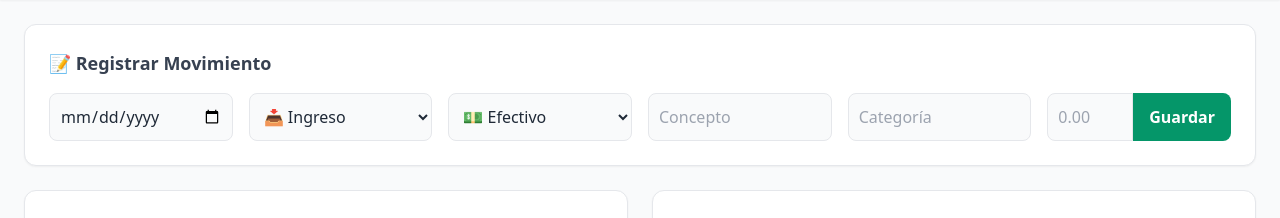
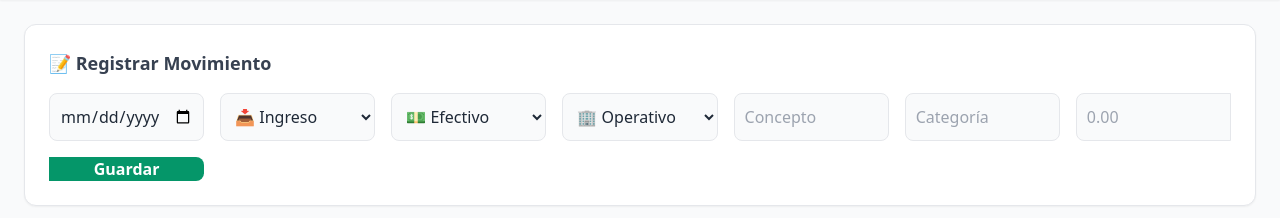
Before and after one commit to xlink1729-cloud/Caja-clinica, a FastAPI app: page / in a window 1280 px wide. Shown: the part 81-299 px from the top of the page. Run offline with FastAPI, Linux system fonts and the light colour scheme; the visitor is signed in with stand-in values (Sample User, id 1); data that the repository does not hold is empty; some libraries are stand-ins or nearby versions.

Commit message:
Update control_caja.html

```diff
--- a/templates/control_caja.html
+++ b/templates/control_caja.html
@@ -21,13 +21,26 @@
         <!-- Registrar Movimiento -->
         <section class="bg-white p-6 rounded-xl shadow-sm border border-gray-200">
             <h2 class="text-lg font-semibold mb-4 text-gray-700">📝 Registrar Movimiento</h2>
-            <form action="/guardar-movimiento" method="POST" class="grid grid-cols-1 md:grid-cols-6 gap-4">
+            <form action="/guardar-movimiento" method="POST" class="grid grid-cols-1 md:grid-cols-7 gap-4">
                 <input type="date" name="fecha" required class="w-full p-2.5 border rounded-lg bg-gray-50">
-                <select name="tipo" class="w-full p-2.5 border rounded-lg bg-gray-50"><option value="INGRESO">📥 Ingreso</option><option value="EGRESO">📤 Egreso</option></select>
-                <select name="metodo" class="w-full p-2.5 border rounded-lg bg-gray-50"><option value="EFECTIVO">💵 Efectivo</option><option value="TRANSFERENCIA">📱 Transferencia</option></select>
+                <select name="tipo" class="w-full p-2.5 border rounded-lg bg-gray-50">
+                    <option value="INGRESO">📥 Ingreso</option>
+                    <option value="EGRESO">📤 Egreso</option>
+                </select>
+                <select name="metodo" class="w-full p-2.5 border rounded-lg bg-gray-50">
+                    <option value="EFECTIVO">💵 Efectivo</option>
+                    <option value="TRANSFERENCIA">📱 Transferencia</option>
+                </select>
+                <select name="tipo_gasto" class="w-full p-2.5 border rounded-lg bg-gray-50">
+                    <option value="OPERATIVO">🏢 Operativo</option>
+                    <option value="INVERSION">🏗️ Inversión/Deuda</option>
+                </select>
                 <input type="text" name="concepto" required placeholder="Concepto" class="w-full p-2.5 border rounded-lg bg-gray-50">
-                <input type="text" name="categoria" required placeholder="Categoría" class="w-full p-2.5 border rounded-lg bg-gray-50">
-                <div class="flex"><input type="number" step="0.01" name="monto" required placeholder="0.00" class="w-full p-2.5 border rounded-l-lg bg-gray-50"><button type="submit" class="bg-emerald-600 text-white font-bold px-4 rounded-r-lg">Guardar</button></div>
+                <input type="text" name="categoria" required placeholder="Categoría" class="w-full p-2.5 border rounded-lg bg-gray-50"
+                    <div class="flex">
+                <input type="number" step="0.01" name="monto" required placeholder="0.00" class="w-full p-2.5 border rounded-l-lg bg-gray-50">
+                <button type="submit" class="bg-emerald-600 text-white font-bold px-4 rounded-r-lg">Guardar</button>
+            </div>
             </form>
         </section>
 
```
